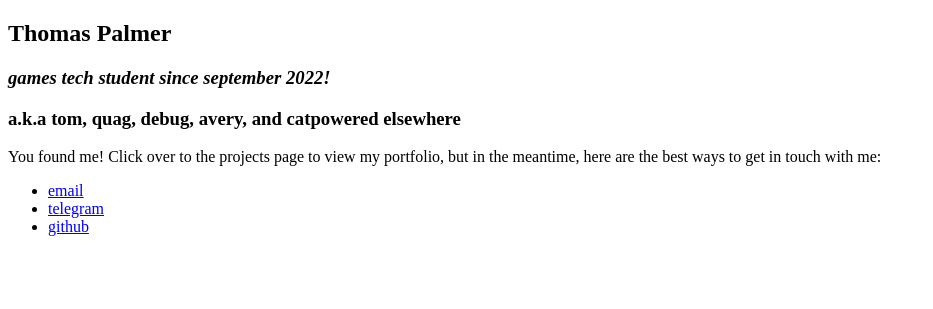
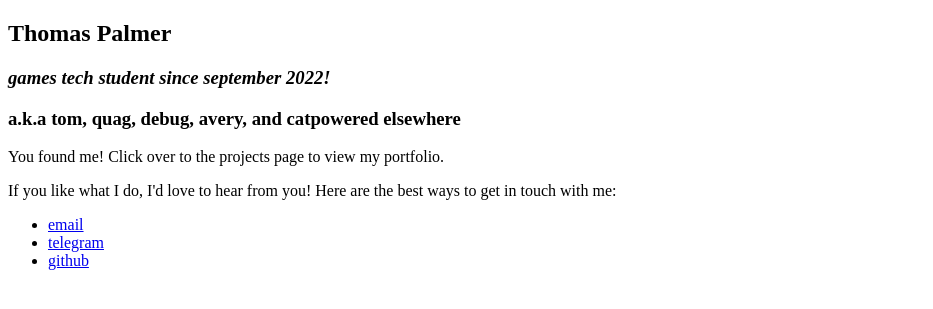
Before and after one commit to quagsirus/catpowered.net, a Django app: template templates/me/index.html in a window 1280 px wide. Shown: the top 309 px of the page, without its empty margins (0-933 px from the left). Run offline with Django 4.2, Linux system fonts and the light colour scheme; the template is opened without the code that fills it, so the values that code supplies are empty; some libraries are stand-ins or nearby versions.

Commit message:
rearrange me index

```diff
--- a/templates/me/index.html
+++ b/templates/me/index.html
@@ -13,7 +13,8 @@
 		<h2>Thomas Palmer</h2>
 		<h3><i>games tech student since september 2022!</i></h3>
 		<h3>a.k.a tom, quag, debug, avery, and catpowered elsewhere</h3>
-		<p>You found me! Click over to the projects page to view my portfolio, but in the meantime, here are the best ways to get in touch with me:</p>
+		<p>You found me! Click over to the projects page to view my portfolio.</p>
+		<p>If you like what I do, I'd love to hear from you! Here are the best ways to get in touch with me:</p>
 		<ul class="links">
 			<li><a href="mailto:hello@catpowered.net">email</a></li>
 			<li><a href="https://t.me/quagsirus">telegram</a></li>
```
